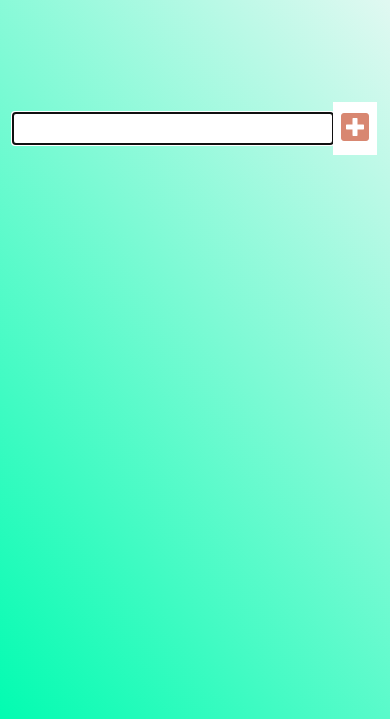
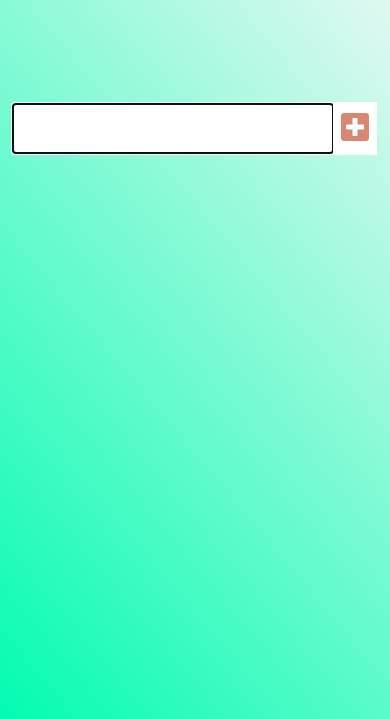
Before and after one commit to badHackr/badHacker.github.io, a plain HTML site: page index.html in a window 390 px wide. Shown: the part 125-844 px from the top of the page. Drawn offline with Linux system fonts and the light colour scheme.

Commit message:
Update style.css

```diff
--- a/style.css
+++ b/style.css
@@ -141,7 +141,7 @@
         @media screen and (max-width:600px) {
             form input {
                 width: 20rem;
-                font-size: 0.8rem;
+                font-size: 1.8rem;
             }
             .select {
                 display: none;
```
